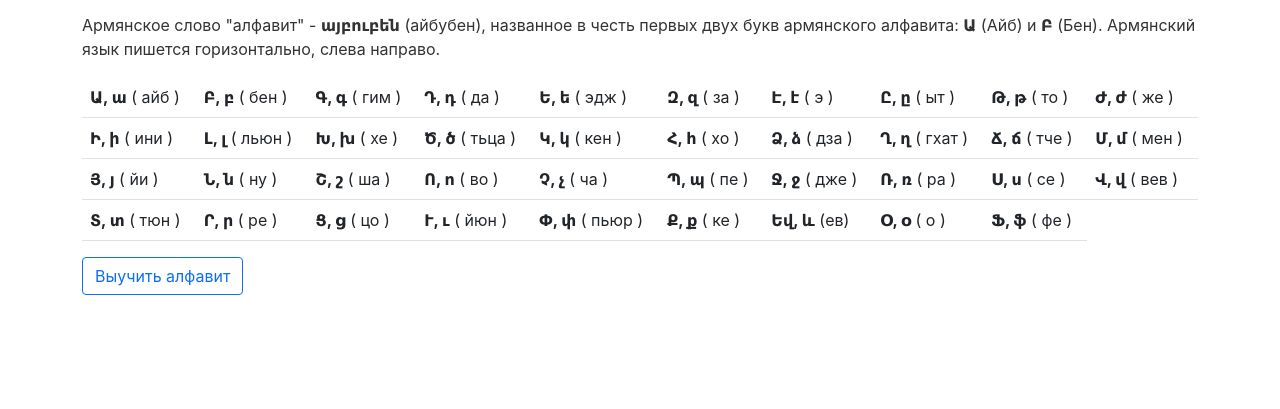
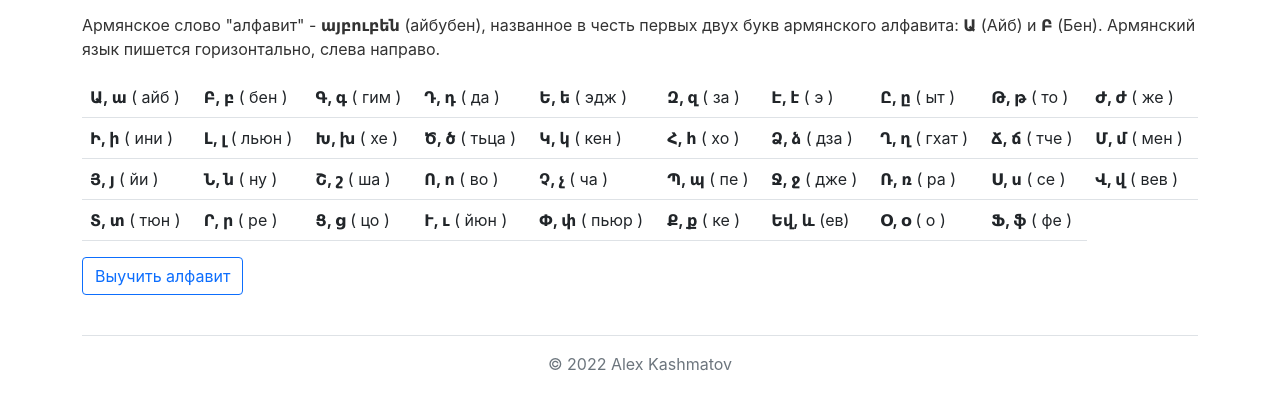
Before and after one commit to geroi/armenian-alphabet, a plain HTML site: page index.html in a window 1280 px wide. Shown: the part 361-770 px from the top of the page. Drawn offline with nearby package versions, Linux system fonts and the light colour scheme.

Commit message:
added copyright

```diff
--- a/index.html
+++ b/index.html
@@ -97,5 +97,12 @@
 <a href="/lesson_1.html" class="btn btn-outline-primary btn-md">Выучить алфавит</a>
 </div>
 
+
+    <div class="container">
+  <footer class="py-3 my-4">
+    <p class="text-center text-muted border-top py-3">© 2022 Alex Kashmatov</p>
+  </footer>
+</div>
+
   </body>
 </html>
```
Also changed, not shown: lesson_1.html (+7 -0 lines), lesson_2.html (+7 -0 lines), lesson_3.html (+7 -0 lines), lesson_4.html (+7 -0 lines), lesson_5.html (+7 -0 lines), lesson_6.html (+7 -0 lines), lesson_7.html (+7 -0 lines).
